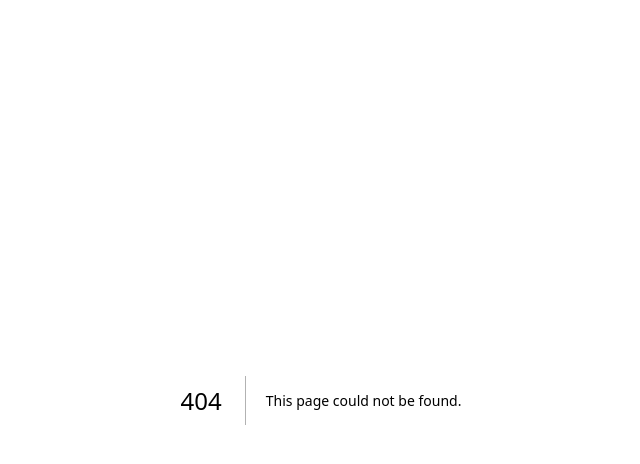
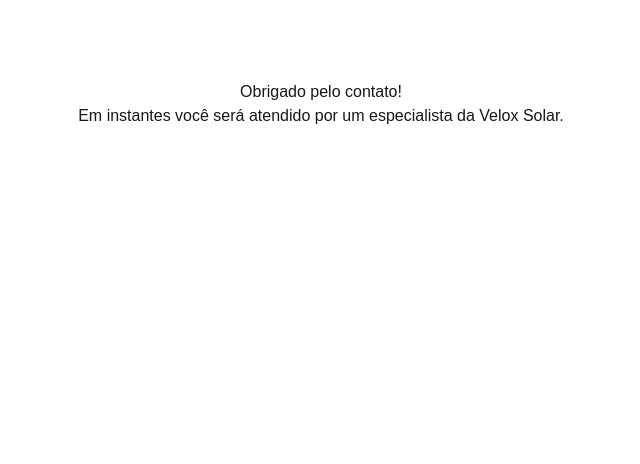
Before and after one commit to guibernini/landing-veloxsolar, a Next.js app: page /obrigado in a window 1280 px wide. Before the commit this address had no page. Shown: the top 464 px of the page, without its empty margins (319-959 px from the left). Built offline with nearby package versions, Linux system fonts and the light colour scheme.

Commit message:
Primeiro commit - landing page Velox Solar

```diff
--- a/src/app/layout.js
+++ b/src/app/layout.js
@@ -1,3 +1,4 @@
+import Script from "next/script";
 import { Geist, Geist_Mono } from "next/font/google";
 import "./globals.css";
 
@@ -12,14 +13,28 @@
 });
 
 export const metadata = {
-  title: "Create Next App",
-  description: "Generated by create next app",
+  title: "Velox Solar",
+  description: "Energia solar que transforma seu mundo",
 };
 
 export default function RootLayout({ children }) {
   return (
     <html lang="pt">
       <body className={`${geistSans.variable} ${geistMono.variable} antialiased`}>
+        {/* Google Ads */}
+        <Script
+          src="https://www.googletagmanager.com/gtag/js?id=AW-17791443438"
+          strategy="afterInteractive"
+        />
+        <Script id="google-ads-init" strategy="afterInteractive">
+          {`
+            window.dataLayer = window.dataLayer || [];
+            function gtag(){dataLayer.push(arguments);}
+            gtag('js', new Date());
+            gtag('config', 'AW-17791443438');
+          `}
+        </Script>
+
         {children}
       </body>
     </html>
--- /dev/null
+++ b/src/app/obrigado/page.jsx
@@ -0,0 +1,19 @@
+"use client";
+import { useEffect } from "react";
+
+export default function Obrigado() {
+  useEffect(() => {
+    if (typeof gtag !== "undefined") {
+      gtag("event", "conversion", {
+        send_to: "AW-17791443438/q-NqCPPHz9UbEO7Dz6NC",
+      });
+    }
+  }, []);
+
+  return (
+    <div style={{ padding: "80px", textAlign: "center" }}>
+      <h1>Obrigado pelo contato!</h1>
+      <p>Em instantes você será atendido por um especialista da Velox Solar.</p>
+    </div>
+  );
+}
```
